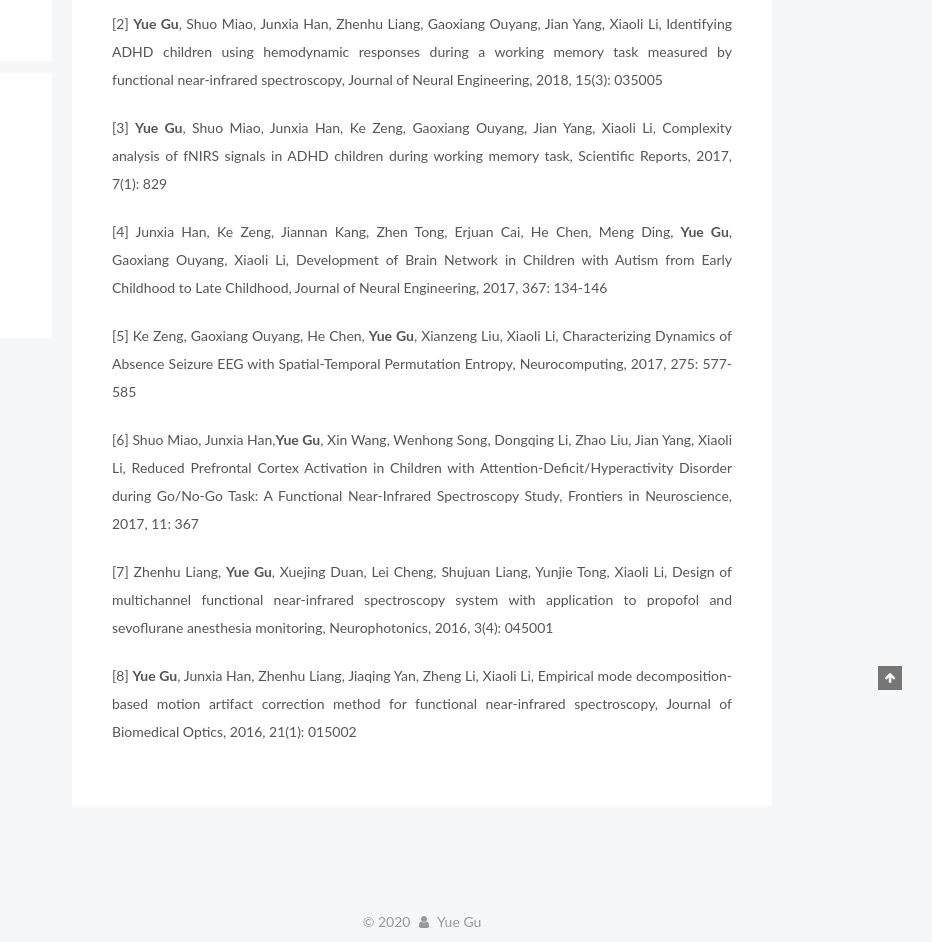
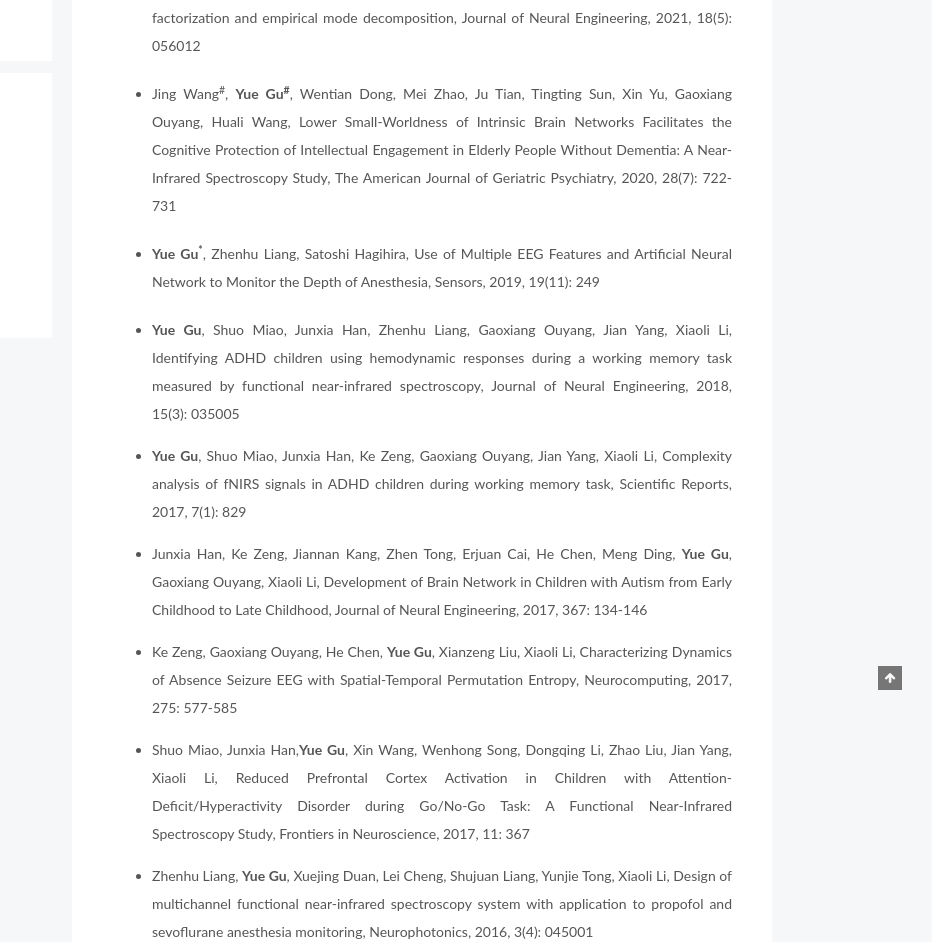
Before and after one commit to tsnewer/tsnewer.github.io, a plain HTML site: page Publications/index.html in a window 1280 px wide. Shown: the part 210-1152 px from the top of the page, 348-1280 px from the left. Drawn offline with Linux system fonts and the light colour scheme.

Commit message:
Site updated: 2021-05-27 15:23:31

```diff
--- a/Publications/index.html
+++ b/Publications/index.html
@@ -79,15 +79,15 @@
 
 
 
-<meta name="description" content="Publications  [1] Yue Gu*, Zhenhu Liang, Satoshi Hagihira, Use of Multiple EEG Features and Artificial Neural Network to Monitor the Depth of Anesthesia, Sensors, 2019, 19(11): 249 [2] Yue Gu, Shuo Mi">
+<meta name="description" content="Publications   Yue Gu, Xue Li, Shengyong Chen, Xiaoli Li, AOAR: an automatic ocular artifact removal approach for multi-channel electroencephalogram data based on non-negative matrix factorization and">
 <meta property="og:type" content="website">
 <meta property="og:title" content="Yue Gu&#39;s HomePage">
 <meta property="og:url" content="http://yoursite.com/Publications/index.html">
 <meta property="og:site_name" content="Yue Gu&#39;s HomePage">
-<meta property="og:description" content="Publications  [1] Yue Gu*, Zhenhu Liang, Satoshi Hagihira, Use of Multiple EEG Features and Artificial Neural Network to Monitor the Depth of Anesthesia, Sensors, 2019, 19(11): 249 [2] Yue Gu, Shuo Mi">
+<meta property="og:description" content="Publications   Yue Gu, Xue Li, Shengyong Chen, Xiaoli Li, AOAR: an automatic ocular artifact removal approach for multi-channel electroencephalogram data based on non-negative matrix factorization and">
 <meta property="og:locale" content="en_US">
-<meta property="article:published_time" content="2020-01-02T07:11:15.327Z">
-<meta property="article:modified_time" content="2020-01-02T07:11:15.327Z">
+<meta property="article:published_time" content="2021-05-27T07:19:47.800Z">
+<meta property="article:modified_time" content="2021-05-27T07:19:47.800Z">
 <meta property="article:author" content="Yue Gu">
 <meta name="twitter:card" content="summary">
 
@@ -259,14 +259,35 @@
 
           <h1 id="Publications"><a href="#Publications" class="headerlink" title="Publications"></a>Publications</h1><br>
 
-<p>[1] <strong>Yue Gu<sup>*</sup></strong>, Zhenhu Liang, Satoshi Hagihira, Use of Multiple EEG Features and Artificial Neural Network to Monitor the Depth of Anesthesia, Sensors, 2019, 19(11): 249</p>
-<p>[2] <strong>Yue Gu</strong>, Shuo Miao, Junxia Han, Zhenhu Liang, Gaoxiang Ouyang, Jian Yang, Xiaoli Li, Identifying ADHD children using hemodynamic responses during a working memory task measured by functional near-infrared spectroscopy, Journal of Neural Engineering, 2018, 15(3): 035005</p>
-<p>[3] <strong>Yue Gu</strong>, Shuo Miao, Junxia Han, Ke Zeng, Gaoxiang Ouyang, Jian Yang, Xiaoli Li, Complexity analysis of fNIRS signals in ADHD children during working memory task, Scientific Reports, 2017, 7(1): 829</p>
-<p>[4] Junxia Han, Ke Zeng, Jiannan Kang, Zhen Tong, Erjuan Cai, He Chen, Meng Ding, <strong>Yue Gu</strong>, Gaoxiang Ouyang, Xiaoli Li, Development of Brain Network in Children with Autism from Early Childhood to Late Childhood, Journal of Neural Engineering, 2017, 367: 134-146</p>
-<p>[5] Ke Zeng, Gaoxiang Ouyang, He Chen, <strong>Yue Gu</strong>, Xianzeng Liu, Xiaoli Li, Characterizing Dynamics of Absence Seizure EEG with Spatial-Temporal Permutation Entropy, Neurocomputing, 2017, 275: 577-585</p>
-<p>[6] Shuo Miao, Junxia Han,<strong>Yue Gu</strong>, Xin Wang, Wenhong Song, Dongqing Li, Zhao Liu, Jian Yang, Xiaoli Li, Reduced Prefrontal Cortex Activation in Children with Attention-Deficit/Hyperactivity Disorder during Go/No-Go Task: A Functional Near-Infrared Spectroscopy Study, Frontiers in Neuroscience, 2017, 11: 367</p>
-<p>[7] Zhenhu Liang, <strong>Yue Gu</strong>, Xuejing Duan, Lei Cheng, Shujuan Liang, Yunjie Tong, Xiaoli Li, Design of multichannel functional near-infrared spectroscopy system with application to propofol and sevoflurane anesthesia monitoring, Neurophotonics, 2016, 3(4): 045001</p>
-<p>[8] <strong>Yue Gu</strong>, Junxia Han, Zhenhu Liang, Jiaqing Yan, Zheng Li, Xiaoli Li, Empirical mode decomposition-based motion artifact correction method for functional near-infrared spectroscopy, Journal of Biomedical Optics, 2016, 21(1): 015002</p>
+<ul>
+<li><p><strong>Yue Gu</strong>, Xue Li, Shengyong Chen, Xiaoli Li, AOAR: an automatic ocular artifact removal approach for multi-channel electroencephalogram data based on non-negative matrix factorization and empirical mode decomposition, Journal of Neural Engineering, 2021, 18(5): 056012</p>
+</li>
+<li><p>Jing Wang<sup>#</sup>, <strong>Yue Gu<sup>#</sup></strong>, Wentian Dong, Mei Zhao, Ju Tian, Tingting Sun, Xin Yu, Gaoxiang Ouyang, Huali Wang, Lower Small-Worldness of Intrinsic Brain Networks Facilitates the Cognitive Protection of Intellectual Engagement in Elderly People Without Dementia: A Near-Infrared Spectroscopy Study, The American Journal of Geriatric Psychiatry, 2020, 28(7): 722-731</p>
+</li>
+<li><p><strong>Yue Gu<sup>*</sup></strong>, Zhenhu Liang, Satoshi Hagihira, Use of Multiple EEG Features and Artificial Neural Network to Monitor the Depth of Anesthesia, Sensors, 2019, 19(11): 249</p>
+</li>
+</ul>
+<ul>
+<li><strong>Yue Gu</strong>, Shuo Miao, Junxia Han, Zhenhu Liang, Gaoxiang Ouyang, Jian Yang, Xiaoli Li, Identifying ADHD children using hemodynamic responses during a working memory task measured by functional near-infrared spectroscopy, Journal of Neural Engineering, 2018, 15(3): 035005</li>
+</ul>
+<ul>
+<li><strong>Yue Gu</strong>, Shuo Miao, Junxia Han, Ke Zeng, Gaoxiang Ouyang, Jian Yang, Xiaoli Li, Complexity analysis of fNIRS signals in ADHD children during working memory task, Scientific Reports, 2017, 7(1): 829</li>
+</ul>
+<ul>
+<li>Junxia Han, Ke Zeng, Jiannan Kang, Zhen Tong, Erjuan Cai, He Chen, Meng Ding, <strong>Yue Gu</strong>, Gaoxiang Ouyang, Xiaoli Li, Development of Brain Network in Children with Autism from Early Childhood to Late Childhood, Journal of Neural Engineering, 2017, 367: 134-146</li>
+</ul>
+<ul>
+<li>Ke Zeng, Gaoxiang Ouyang, He Chen, <strong>Yue Gu</strong>, Xianzeng Liu, Xiaoli Li, Characterizing Dynamics of Absence Seizure EEG with Spatial-Temporal Permutation Entropy, Neurocomputing, 2017, 275: 577-585</li>
+</ul>
+<ul>
+<li>Shuo Miao, Junxia Han,<strong>Yue Gu</strong>, Xin Wang, Wenhong Song, Dongqing Li, Zhao Liu, Jian Yang, Xiaoli Li, Reduced Prefrontal Cortex Activation in Children with Attention-Deficit/Hyperactivity Disorder during Go/No-Go Task: A Functional Near-Infrared Spectroscopy Study, Frontiers in Neuroscience, 2017, 11: 367</li>
+</ul>
+<ul>
+<li>Zhenhu Liang, <strong>Yue Gu</strong>, Xuejing Duan, Lei Cheng, Shujuan Liang, Yunjie Tong, Xiaoli Li, Design of multichannel functional near-infrared spectroscopy system with application to propofol and sevoflurane anesthesia monitoring, Neurophotonics, 2016, 3(4): 045001</li>
+</ul>
+<ul>
+<li><strong>Yue Gu</strong>, Junxia Han, Zhenhu Liang, Jiaqing Yan, Zheng Li, Xiaoli Li, Empirical mode decomposition-based motion artifact correction method for functional near-infrared spectroscopy, Journal of Biomedical Optics, 2016, 21(1): 015002</li>
+</ul>
 
 
       </div>
@@ -377,7 +398,7 @@
 
     <footer id="footer" class="footer">
       <div class="footer-inner">
-        <div class="copyright">&copy; <span itemprop="copyrightYear">2020</span>
+        <div class="copyright">&copy; <span itemprop="copyrightYear">2021</span>
   <span class="with-love">
     <i class="fa fa-user"></i>
   </span>
```
Also changed, not shown: Projects/index.html (+1 -1 lines), index.html (+18 -7 lines).
